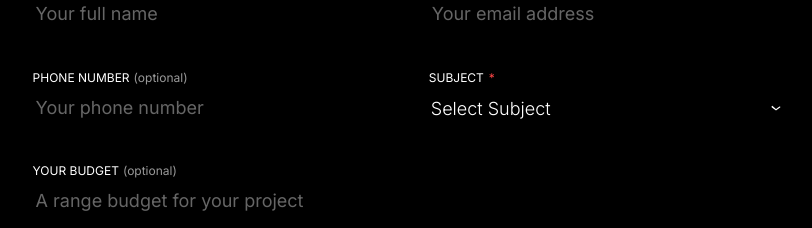
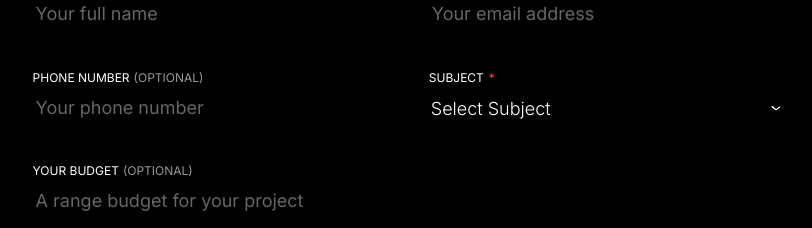
Before and after one commit to abdulrehmankz1/personal-portfolio, a React (Create React App) app: page / in a window 1280 px wide. Shown: the part 7099-7327 px from the top of the page, without its empty margins (419-1231 px from the left). Built offline with nearby package versions, Linux system fonts and the light colour scheme.

Commit message:
commit 8

```diff
--- a/src/styles.scss
+++ b/src/styles.scss
@@ -603,7 +603,7 @@ body {
 
     .optional {
       color: #999999;
-      text-transform: none;
+      // text-transform: none;
     }
 
 
```
